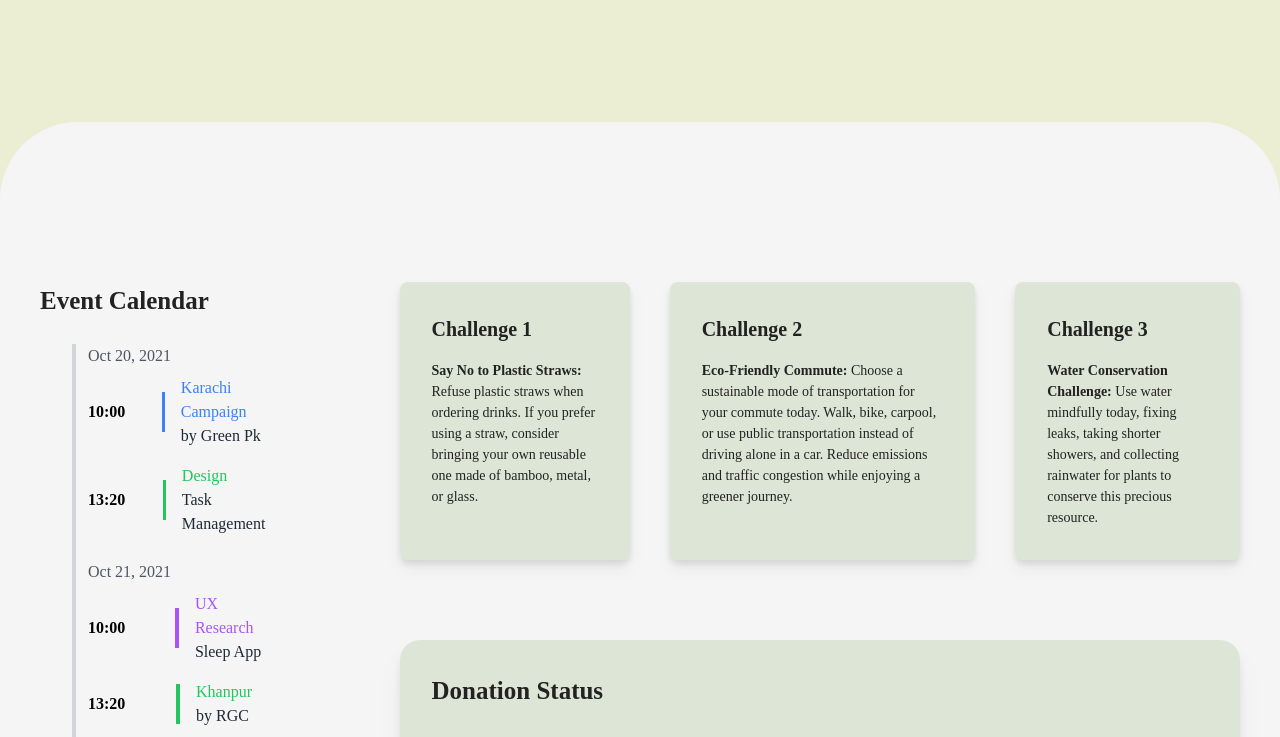
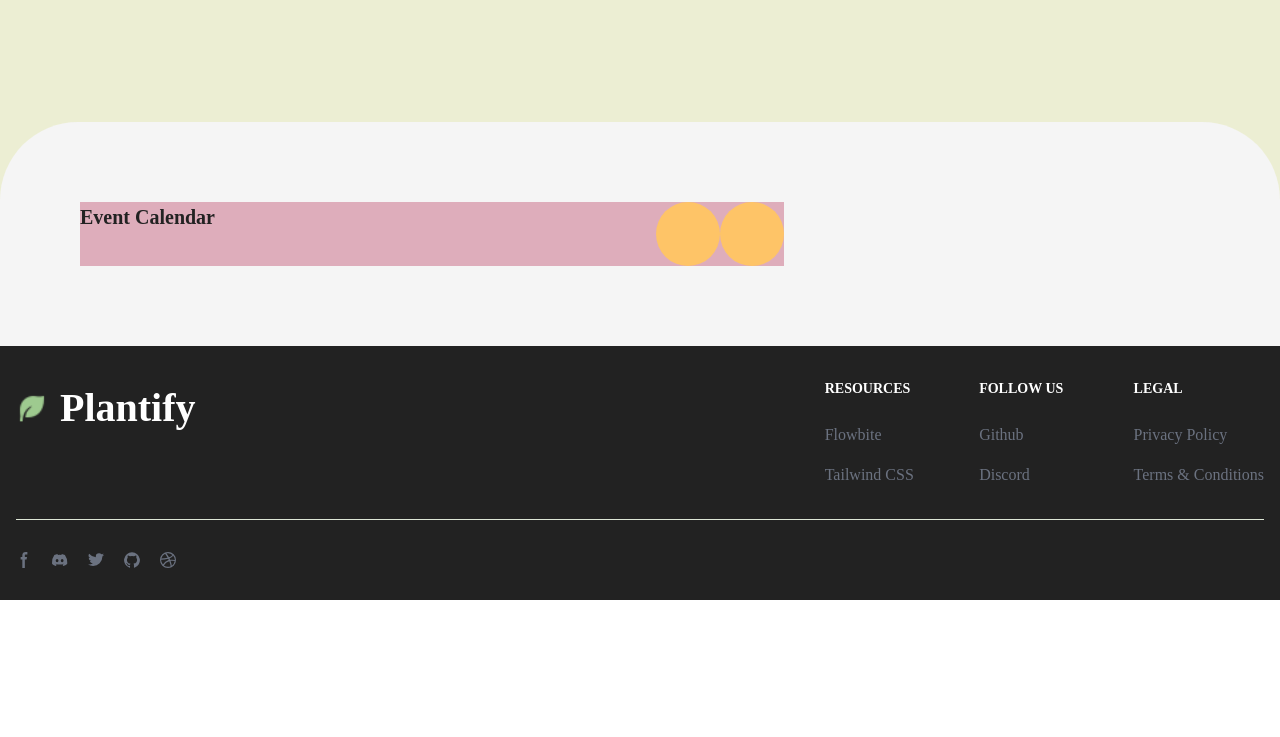
Before and after one commit to AliaSadiq/Plantify, a React (Create React App) app in the folder frontend/: page /personal-growth in a window 1280 px wide. Shown: the part 482-1219 px from the top of the page. After the commit the page ends 1082 px from the top, so only its background shows below. Built offline with nearby package versions, Linux system fonts and the light colour scheme; sample sign-in values are in the browser's storage.

Commit message:
personal growth calendar

```diff
--- a/frontend/src/pages/personal-growth-page.js
+++ b/frontend/src/pages/personal-growth-page.js
@@ -80,8 +80,8 @@ const HomePage = () => {
                     <p>Loading...</p>
                 )}
             </div>
-            <div className='flex flex-col lg:flex-row gap-10 lg:gap-20 items-start bg-neutral text-gray-100 py-20 lg:py-40 rounded-t-[78px] mt-[-50px] lg:mt-[-100px]'>
-                <div className='bg-neutral w-full lg:w-auto px-4 md:px-6 lg:px-10 py-8 lg:py-0 max-w-2xl'>
+            <div className='flex flex-col lg:flex-row gap-10 lg:gap-20 items-start bg-neutral text-gray-100 py-20 lg:py-20 rounded-t-[78px] mt-[-50px] lg:mt-[-100px]'>
+                {/* <div className='bg-neutral w-full lg:w-auto px-4 md:px-6 lg:px-10 py-8 lg:py-0 max-w-2xl'>
                     <h1 className='font-bold font-josefin-sans text-lg mb-4'>Event Calendar</h1>
                     <div className="font-josefin-sans space-y-6 relative">
                         <div className="absolute left-4 sm:left-6 md:left-8 top-0 bottom-0 w-1 bg-gray-300"></div>
@@ -157,8 +157,8 @@ const HomePage = () => {
                             </div>
                         </div>
                     </div>
-                </div>
-                <div className='flex flex-col gap-y-10 lg:gap-y-20 w-full lg:w-auto px-4 md:px-6 lg:px-0 py-8 lg:py-0 mr-0 lg:mr-10'>
+                </div> */}
+                {/* <div className='flex flex-col gap-y-10 lg:gap-y-20 w-full lg:w-auto px-4 md:px-6 lg:px-0 py-8 lg:py-0 mr-0 lg:mr-10'>
                     <div className='flex flex-col lg:flex-row gap-4 lg:gap-10'>
                         <div className='p-8 bg-navygreen-100 rounded-lg drop-shadow-lg'>
                             <h1 className='text-md font-semibold font-josefin-sans'>Challenge 1</h1>
@@ -177,6 +177,15 @@ const HomePage = () => {
                         <h1 className='mb-6 font-semibold text-lg text-gray-100'>Donation Status</h1>
                         <Line data={data} options={options}/>
                     </div>
+                </div> */}
+                <div className='flow-root ml-20 bg-pinky w-[55%]'>
+                    <h1 className='float-left font-bold text-md'>
+                        Event Calendar
+                    </h1>
+                    <div className='float-right'>
+                        <button className='rounded-full bg-yolk p-8'></button>
+                        <button className='rounded-full bg-yolk p-8'></button>
+                    </div>
                 </div>
             </div>
         </div>
```
Also changed, not shown: frontend/public/assets/tree.png (added).
